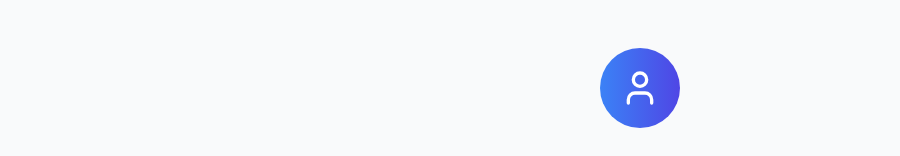
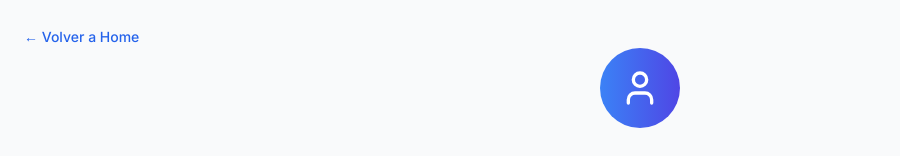
Before and after one commit to Tabix-Group/rialtor, a Next.js app in the folder frontend/: page /auth/register in a window 1280 px wide. Shown: the top 156 px of the page, without its empty margins (0-900 px from the left). Built offline with nearby package versions, Linux system fonts and the light colour scheme.

Commit message:
register active/inactive v2

```diff
--- a/frontend/src/app/auth/register/page.tsx
+++ b/frontend/src/app/auth/register/page.tsx
@@ -39,7 +39,16 @@ export default function RegisterPage() {
     }
 
     try {
-      // Integración directa con el backend
+      // Usar la misma lógica de configuración de API que el login
+      const getApiUrl = () => {
+        if (typeof window !== 'undefined') {
+          const hostname = window.location.hostname;
+          if (hostname === 'rialtor.app' || hostname === 'www.rialtor.app') {
+            return 'https://remax-be-production.up.railway.app';
+          }
+        }
+        return process.env.NEXT_PUBLIC_API_URL || 'http://localhost:3003';
+      };
 
       // Unir firstName y lastName en name para el backend
       const payload = {
@@ -51,7 +60,7 @@ export default function RegisterPage() {
         role: formData.role
       };
 
-      const response = await fetch('http://localhost:3001/api/auth/register', {
+      const response = await fetch(`${getApiUrl()}/api/auth/register`, {
         method: 'POST',
         headers: { 'Content-Type': 'application/json' },
         body: JSON.stringify(payload)
@@ -73,6 +82,14 @@ export default function RegisterPage() {
 
   return (
     <div className="min-h-screen bg-gray-50 flex items-center justify-center py-12 px-4 sm:px-6 lg:px-8">
+      <div className="absolute top-6 left-6">
+        <Link
+          href="/"
+          className="inline-flex items-center gap-2 text-sm font-medium text-blue-600 hover:text-blue-500"
+        >
+          ← Volver a Home
+        </Link>
+      </div>
       <div className="max-w-md w-full space-y-8">
         <div>
           <div className="mx-auto h-20 w-20 bg-gradient-to-r from-blue-500 to-indigo-600 rounded-full flex items-center justify-center">
```
